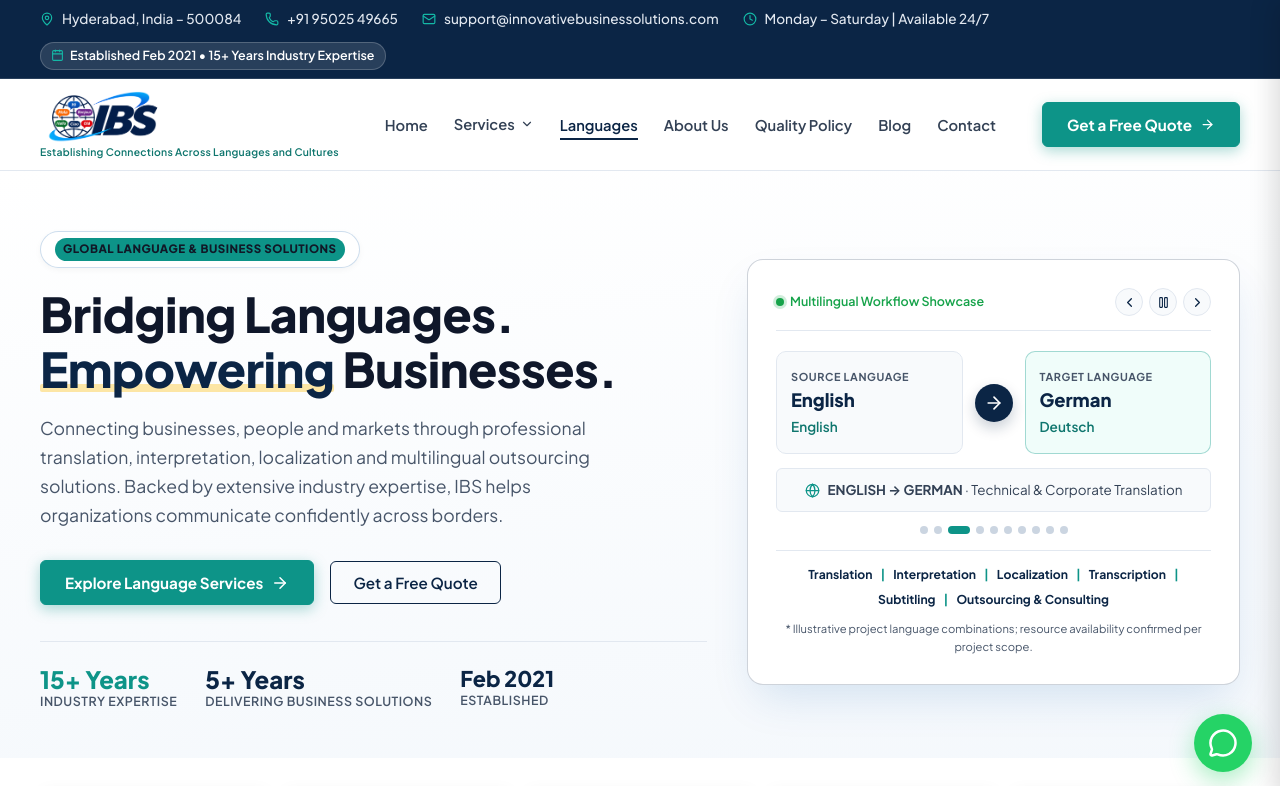
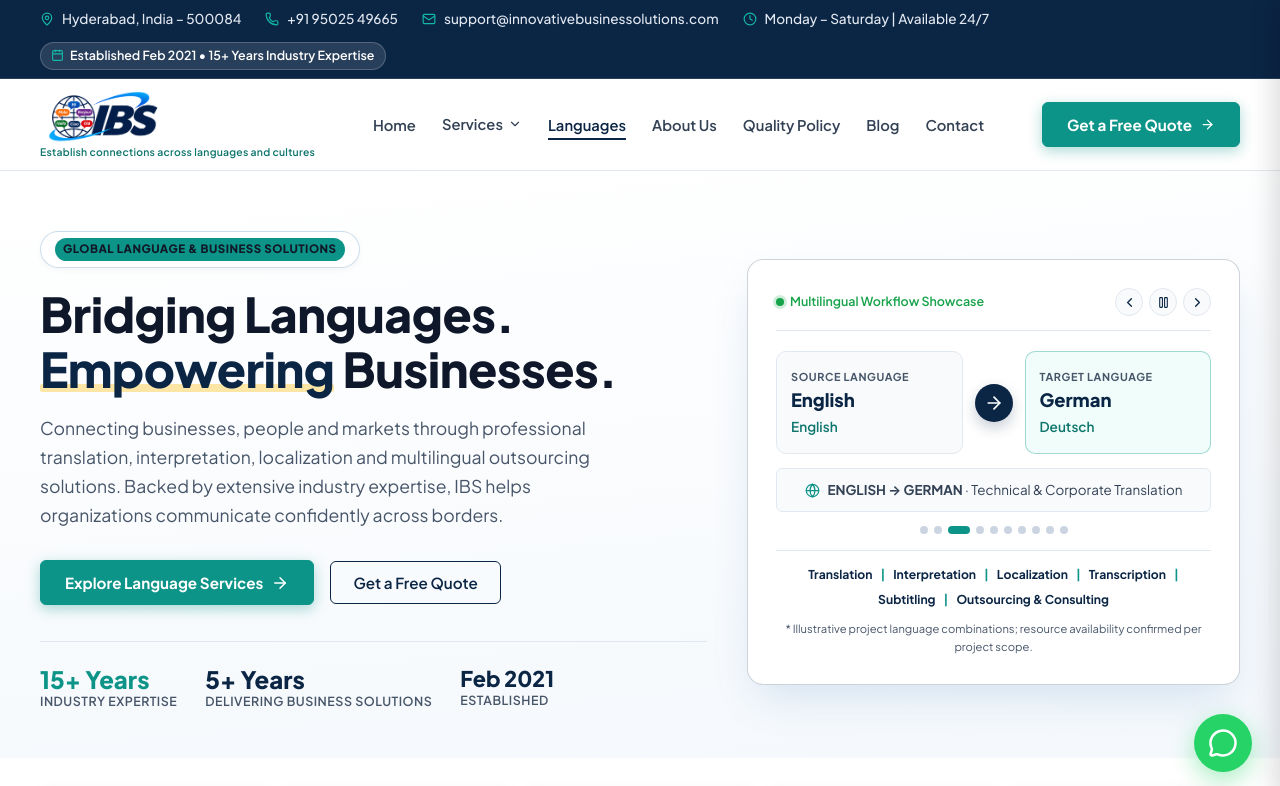
Before and after one commit to beyondwebco-lgtm/IBS-kondapur, a React (Vite) app: page / in a window 1280 px wide. Shown: the top 786 px of the page. Built offline with nearby package versions, Linux system fonts and the light colour scheme.

Commit message:
Update tagline to 'Establish connections across languages and cultures'

```diff
--- a/src/components/Footer.jsx
+++ b/src/components/Footer.jsx
@@ -55,7 +55,7 @@ export default function Footer({ onOpenPolicy }) {
 
             <p className="footer-desc" style={{ color: '#94a3b8', lineHeight: 1.6, fontSize: '0.88rem' }}>
               <strong>IBS – Innovative Business Solutions</strong><br />
-              "Establishing Connections Across Languages and Cultures"<br />
+              "Establish connections across languages and cultures"<br />
               Established in February 2021, IBS is a Hyderabad-based provider of professional language translation, interpretation, localization, and multilingual outsourcing solutions designed for modern enterprise agility.
             </p>
 
--- a/src/components/IBSLogo.jsx
+++ b/src/components/IBSLogo.jsx
@@ -10,7 +10,7 @@ import ibsLogoFooter from '../assets/ibs-logo-footer.png';
  *   and bold IBS lettermark.
  * - Footer: High-resolution complete brand signature featuring the global sphere,
  *   6 language bubbles, bold IBS lettermark, "Innovative Business Solutions" title,
- *   and "Establishing Connections Across Languages and Cultures" tagline, presented
+ *   and "Establish connections across languages and cultures" tagline, presented
  *   in a high-contrast protective badge.
  *
  * @param {'header'|'footer'|'light'|'dark'} variant
--- a/src/components/Navbar.jsx
+++ b/src/components/Navbar.jsx
@@ -115,7 +115,7 @@ export default function Navbar({ onOpenQuote, onSelectMenuService }) {
           <a href="#home" className="brand-wrapper" onClick={(e) => handleNavClick(e, '#home')} aria-label="IBS Home">
             <IBSLogo variant="header" size="default" />
             <span className="navbar-tagline ibs-brand-subtitle">
-              Establishing Connections Across Languages and Cultures
+              Establish connections across languages and cultures
             </span>
           </a>
 
@@ -237,7 +237,7 @@ export default function Navbar({ onOpenQuote, onSelectMenuService }) {
           <div className="brand-wrapper" style={{ maxWidth: 'calc(100% - 48px)' }}>
             <IBSLogo variant="header" size="compact" />
             <span className="navbar-tagline" style={{ whiteSpace: 'normal', fontSize: '0.62rem' }}>
-              Establishing Connections Across Languages and Cultures
+              Establish connections across languages and cultures
             </span>
           </div>
           <button
```
Also changed, not shown: 1 other file (tests, documents, lock files or other folders).
